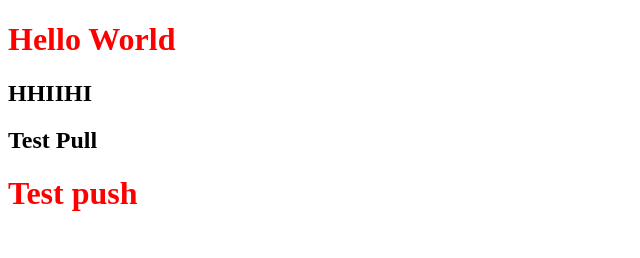
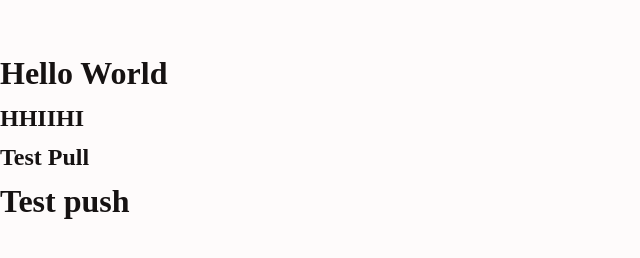
Before and after one commit to iongsam666/design-christmas, a plain HTML site: page index.html in a window 1280 px wide. Shown: the whole page, without its empty margins (0-640 px from the left). Drawn offline with nearby package versions, Linux system fonts and the light colour scheme.

Commit message:
update main.css style.css responsive.css

```diff
--- a/assets/css/main.css
+++ b/assets/css/main.css
@@ -1,3 +1,45 @@
-h1 {
-  color: red;
+@import url("https://fonts.googleapis.com/css2?family=Poppins:wght@400;600;700&display=swap");
+
+* {
+  padding: 0;
+  margin: 0;
+  box-sizing: border-box;
 }
+
+::after,
+::before {
+  box-sizing: border-box;
+}
+
+html {
+  scroll-behavior: smooth;
+}
+
+h1,
+h2,
+h3,
+ul,
+p {
+  margin: 0;
+}
+
+h1,
+h2,
+h3 {
+  font-weight: font;
+  color: var(--title-color);
+}
+
+ul {
+  padding: 0;
+  list-style: none;
+}
+
+a {
+  text-decoration: none;
+}
+
+img {
+  max-width: 100%;
+  height: auto;
+}
--- a/assets/css/responsive.css
+++ b/assets/css/responsive.css
@@ -0,0 +1,9 @@
+@media (min-width: 968px) {
+  :root {
+    --biggest-font-size: 3rem;
+    --h2-font-size: 1.75rem;
+    --h3-font-size: 1.25rem;
+    --normal-font-size: 1rem;
+    --small-font-size: 0.875rem;
+  }
+}
--- a/assets/css/style.css
+++ b/assets/css/style.css
@@ -0,0 +1,62 @@
+@import url("https://fonts.googleapis.com/css2?family=Poppins:wght@400;600;700&display=swap");
+
+:root {
+  /* Header Height */
+  --header-height: 3rem;
+
+  /* Colors */
+  --first-color: #da2535;
+  --first-color-alt: #c42130;
+  --first-color-send: #de3b49;
+  --title-color: #161212;
+  --text-color: #5b5757;
+  --text-color-light: #8f8a8a;
+  --body-color: #fefbfb;
+  --container-color: #fff;
+
+  /* Font and typography */
+  --body-font: "Poppins", sans-serif;
+  --biggest-font-size: 2rem;
+  --h2-font-size: 1.25rem;
+  --h3-font-size: 1.125rem;
+  --normal-font-size: 0.938rem;
+  --small-font-size: 0.813rem;
+
+  /* Font Weight */
+  --font-semi-bold: 600;
+  --font-bold: 700;
+
+  /* Margin */
+  --mb-1: 0.5rem;
+  --mb-2: 1rem;
+  --mb-3: 1.5rem;
+  --mb-4: 2rem;
+  --mb-5: 2.5rem;
+  --mb-6: 3rem;
+
+  /* z-index */
+  --z-tooltip: 10;
+  --z-fixed: 100;
+}
+/* Button Dark Night */
+body {
+  margin: var(--header-height) 0 0 0;
+  font-size: var(--body-font);
+  font-size: var(--normal-font-size);
+  background-color: var(--body-color);
+  color: var(--text-color);
+  line-height: 1.6;
+}
+
+/* Class CSS */
+.section {
+  padding: 4rem 0 2rem;
+}
+
+.section-title,
+.section-title-center {
+  font-size: var(--h2-font-size);
+  color: var(--title-color);
+  text-align: center;
+  margin-bottom: var(--mb-3);
+}
--- a/index.html
+++ b/index.html
@@ -6,6 +6,18 @@
     <meta name="viewport" content="width=device-width, initial-scale=1.0" />
     <!-- Main CSS -->
     <link rel="stylesheet" href="./assets/css/main.css" />
+
+    <!-- Style CSS -->
+    <link rel="stylesheet" href="./assets/css/style.css" />
+
+    <!-- Responsive CSS -->
+    <link rel="stylesheet" href="./assets/css/responsive.css" />
+
+    <!-- Fontawesome -->
+    <link
+      rel="stylesheet"
+      href="https://cdnjs.cloudflare.com/ajax/libs/font-awesome/5.15.1/css/all.min.css"
+    />
     <title>Document</title>
   </head>
   <body>
@@ -13,5 +25,11 @@
     <h2>HHIIHI</h2>
     <h2>Test Pull</h2>
     <h1>Test push</h1>
+
+    <!-- Scroll -->
+    <script src="https://unpkg.com/scrollreveal"></script>
+
+    <!-- Main JS -->
+    <script src="./assets/js/main.js"></script>
   </body>
 </html>
```
